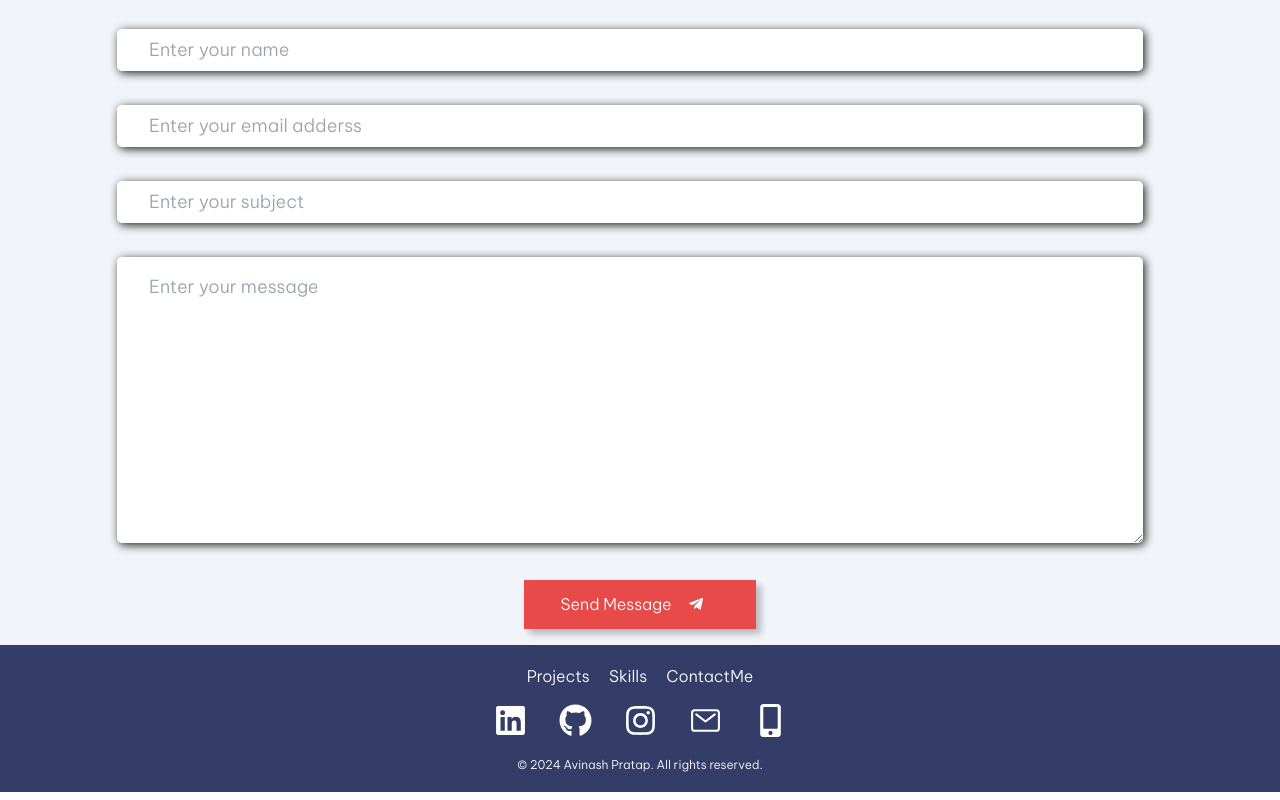
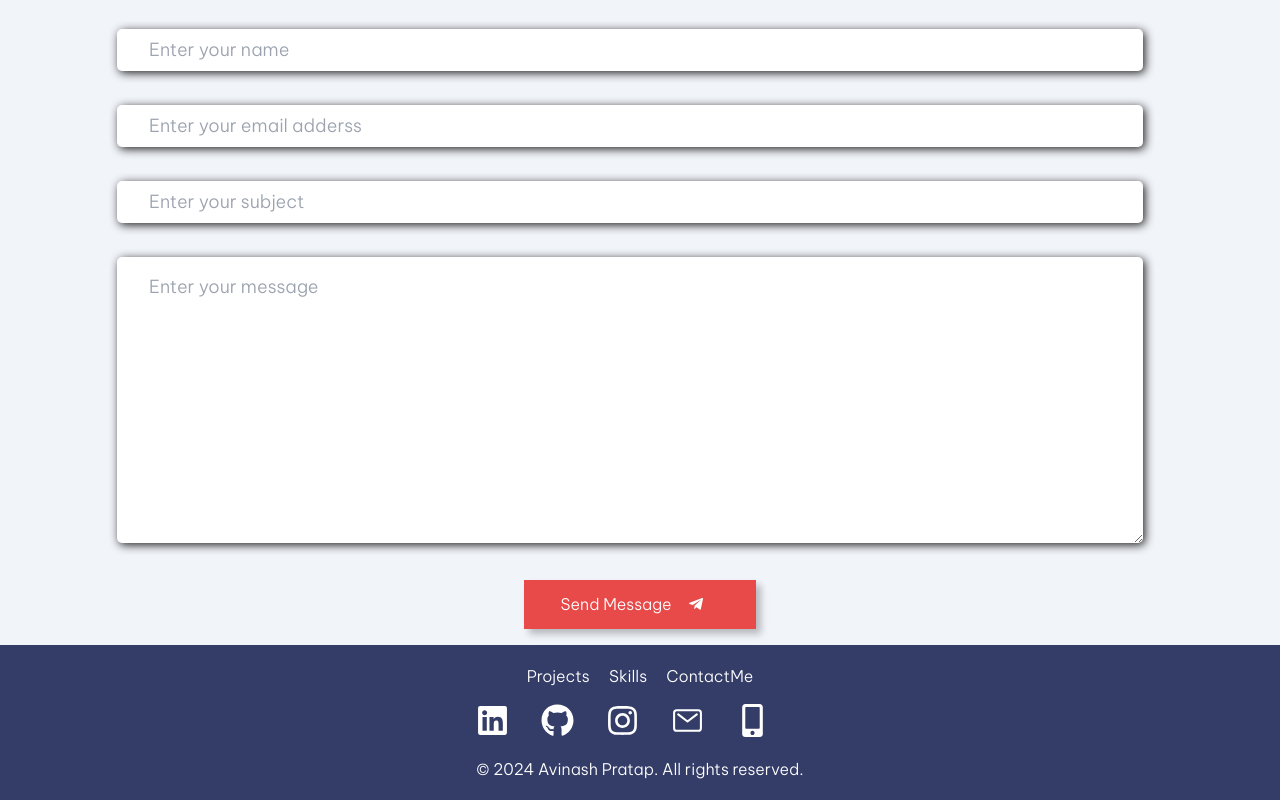
Before and after one commit to avinashpratap2003/Portfolio_ReactJs, a React (Vite) app: page / in a window 1280 px wide. Shown: the part 2926-3726 px from the top of the page. Built offline with nearby package versions, Linux system fonts and the light colour scheme; a web font is replaced by a local one.

Commit message:
text size

```diff
--- a/src/components/Footer.jsx
+++ b/src/components/Footer.jsx
@@ -47,7 +47,7 @@
                   </a>
                 </div>
 
-                <p className=" text-white font-medium xl: text-xs">&copy; {currentYear} Avinash Pratap. All rights reserved.</p>
+                <p className=" text-white text-xs xl:text-base">&copy; {currentYear} Avinash Pratap. All rights reserved.</p>
             </div>
 
           </div>
```
